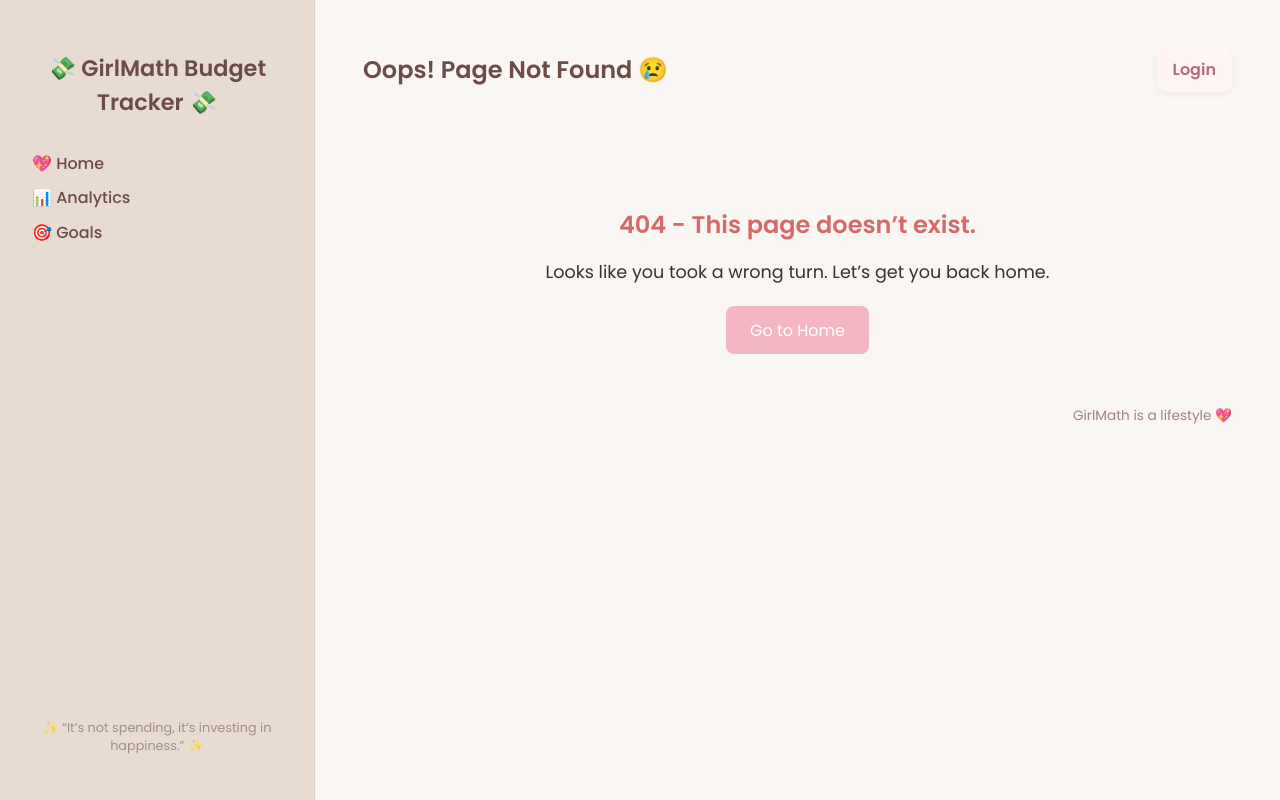
After one commit to awyttrinx/secure-budget-tracker, a Python web app: template templates/404.html in a window 1280 px wide. The commit adds this page. Run offline with Jinja, Linux system fonts and the light colour scheme; the template is opened without the code that fills it, so the values that code supplies are empty.

Commit message:
Add custom error pages

```diff
--- a/static/style.css
+++ b/static/style.css
@@ -480,3 +480,30 @@ footer {
 .logout-btn:hover {
   background-color: #a26c6c;
 }
+.error-container {
+  text-align: center;
+  padding: 3rem;
+}
+
+.error-container h2 {
+  color: #d66a6a;
+  margin-bottom: 1rem;
+}
+
+.error-container p {
+  font-size: 1.1rem;
+  margin-bottom: 2rem;
+}
+
+.error-container .button {
+  background-color: #f4b6c2;
+  color: white;
+  padding: 0.8rem 1.5rem;
+  border-radius: 8px;
+  text-decoration: none;
+  transition: background-color 0.3s ease;
+}
+
+.error-container .button:hover {
+  background-color: #f08a94;
+}
--- /dev/null
+++ b/templates/404.html
@@ -0,0 +1,11 @@
+{% extends "base.html" %}
+{% block title %}Page Not Found{% endblock %}
+{% block header %}Oops! Page Not Found 😢{% endblock %}
+
+{% block content %}
+<div class="error-container">
+  <h2>404 - This page doesn’t exist.</h2>
+  <p>Looks like you took a wrong turn. Let’s get you back home.</p>
+  <a href="{{ url_for('index') }}" class="button">Go to Home</a>
+</div>
+{% endblock %}
```
Also changed, not shown: app.py (+20 -0 lines), templates/500.html (added, +11 -0 lines).
